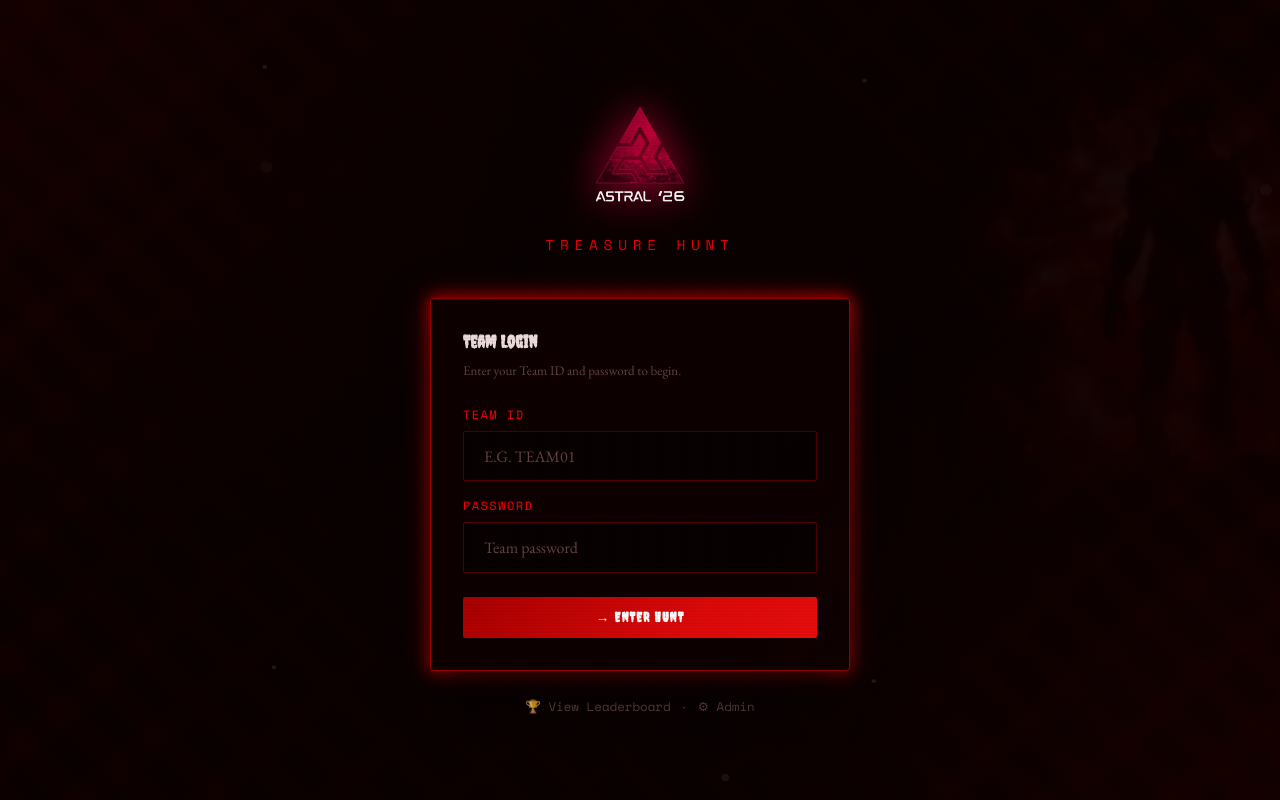
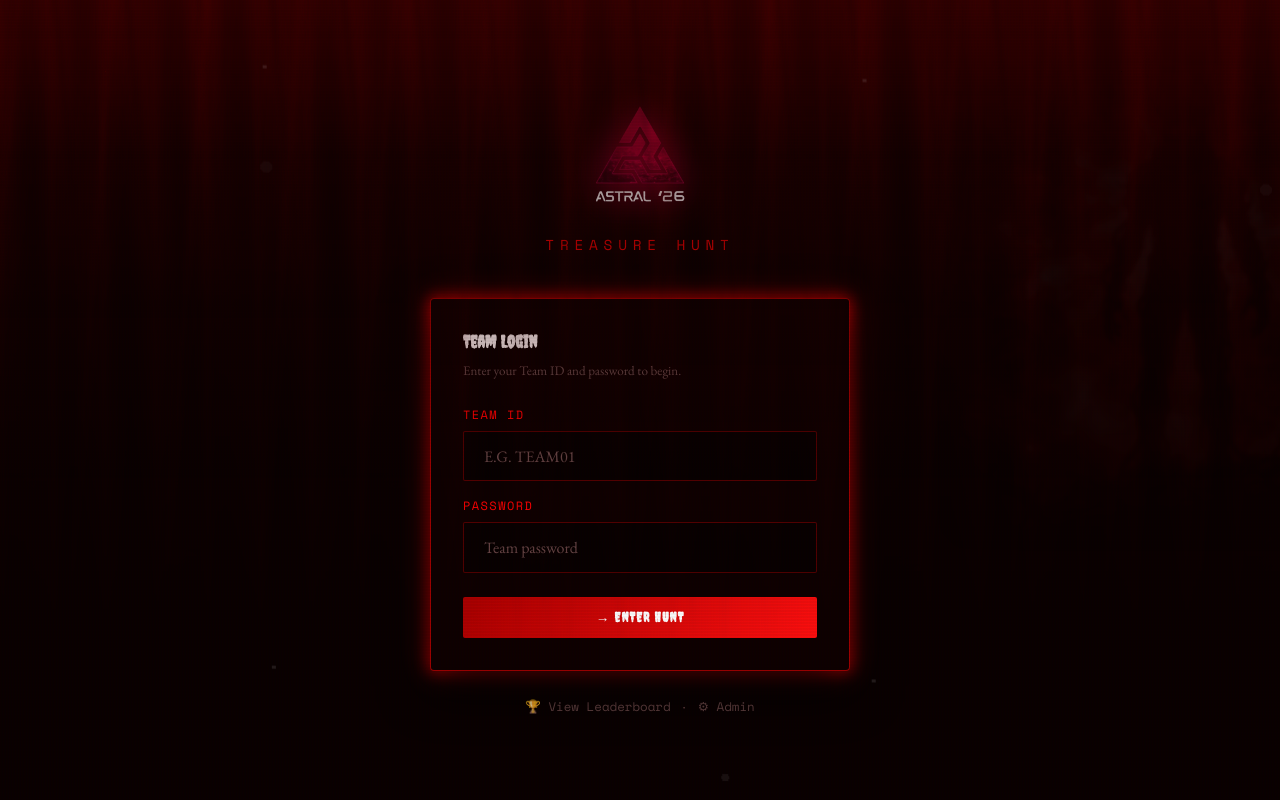
Before and after one commit to ABIRAM323/treasure-hunt-platform, a React (Vite) app in the folder frontend/: page /login in a window 1280 px wide. Built offline with nearby package versions, Linux system fonts and the light colour scheme; no server answers.

Commit message:
Finalize top-hanging veins and hallucination system

```diff
--- a/frontend/src/index.css
+++ b/frontend/src/index.css
@@ -125,43 +125,73 @@ body::after {
   }
 }
 
-/* Upside Down Veins / Vines */
+/* Upside Down Hanging Veins / Vines */
 .veins-overlay {
   position: fixed;
   inset: 0;
   z-index: 9997;
   pointer-events: none;
   background:
-    radial-gradient(circle at 0% 0%, rgba(30, 0, 0, 0.4) 0%, transparent 40%),
-    radial-gradient(circle at 100% 100%, rgba(30, 0, 0, 0.4) 0%, transparent 40%);
+    linear-gradient(to bottom,
+      rgba(40, 0, 0, 0.8) 0%,
+      rgba(20, 0, 0, 0.4) 20%,
+      transparent 60%);
 }
 
 .veins-overlay::before,
 .veins-overlay::after {
   content: "";
   position: absolute;
-  inset: -10%;
-  background-image: repeating-linear-gradient(45deg, transparent 0, transparent 48px, rgba(40, 0, 0, 0.4) 50px, transparent 52px);
-  mask-image: radial-gradient(circle at center, transparent 20%, black 100%);
-  -webkit-mask-image: radial-gradient(circle at center, transparent 20%, black 100%);
-  opacity: 0.8;
-  filter: blur(4px) contrast(300%) drop-shadow(0 0 10px #ff0000);
-  animation: veins-creep 60s linear infinite;
+  top: -10%;
+  left: -10%;
+  right: -10%;
+  height: 120%;
+  background-image:
+    repeating-linear-gradient(90deg,
+      transparent 0,
+      transparent 40px,
+      rgba(80, 0, 0, 0.5) 45px,
+      transparent 50px),
+    repeating-linear-gradient(85deg,
+      transparent 0,
+      transparent 60px,
+      rgba(60, 0, 0, 0.4) 65px,
+      transparent 70px);
+  mask-image: linear-gradient(to bottom,
+      black 0%,
+      rgba(0, 0, 0, 0.8) 15%,
+      rgba(0, 0, 0, 0.2) 40%,
+      transparent 80%);
+  -webkit-mask-image: linear-gradient(to bottom,
+      black 0%,
+      rgba(0, 0, 0, 0.8) 15%,
+      rgba(0, 0, 0, 0.2) 40%,
+      transparent 80%);
+  opacity: 0.9;
+  filter: blur(2px) contrast(150%) drop-shadow(0 0 15px #ff0000);
+  animation: veins-sway 10s ease-in-out infinite alternate;
+  transform-origin: top center;
 }
 
 .veins-overlay::after {
-  background-image: repeating-linear-gradient(-45deg, transparent 0, transparent 68px, rgba(30, 0, 0, 0.4) 70px, transparent 72px);
-  animation-duration: 90s;
-  animation-direction: reverse;
+  background-image:
+    repeating-linear-gradient(95deg,
+      transparent 0,
+      transparent 80px,
+      rgba(100, 0, 0, 0.3) 85px,
+      transparent 90px);
+  animation-duration: 15s;
+  animation-delay: -5s;
+  opacity: 0.6;
 }
 
-@keyframes veins-creep {
+@keyframes veins-sway {
   from {
-    transform: scale(1) rotate(0deg);
+    transform: skewX(-2deg) scaleX(1);
   }
 
   to {
-    transform: scale(1.1) rotate(5deg);
+    transform: skewX(2deg) scaleX(1.05);
   }
 }
 
```
